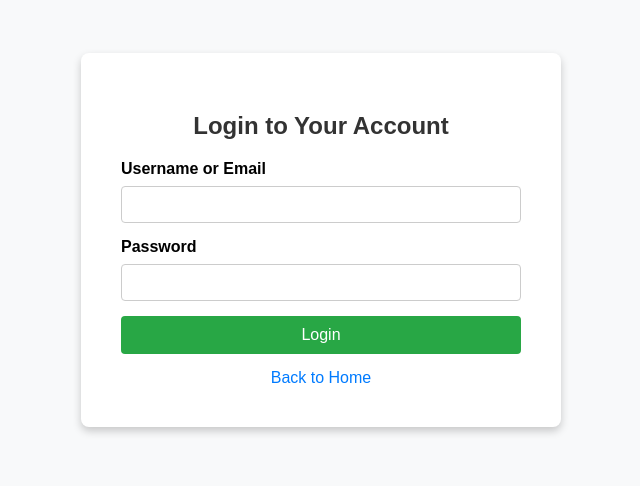
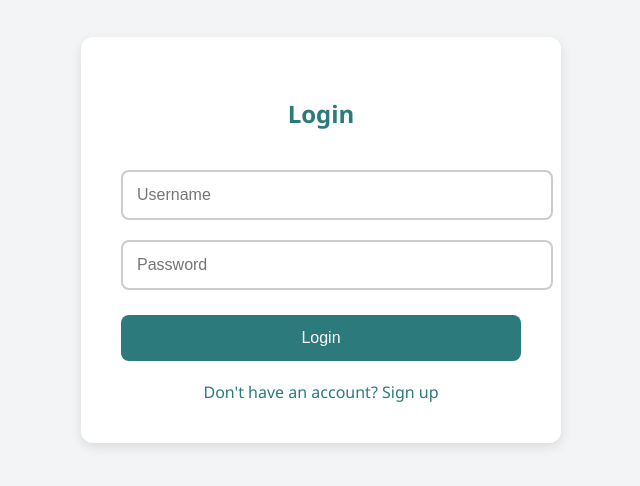
Before and after one commit to Neha-Shri-10/Mini-Project, a plain HTML site: page login.html in a window 1280 px wide. Shown: the part 160-646 px from the top of the page, without its empty margins (319-959 px from the left). Drawn offline with Linux system fonts and the light colour scheme.

Commit message:
final home and login page by thars
final home  with background image given and login page
you can add extra functionalities needed and start working on it

```diff
--- a/login.html
+++ b/login.html
@@ -3,77 +3,71 @@
 <head>
   <meta charset="UTF-8" />
   <meta name="viewport" content="width=device-width, initial-scale=1.0"/>
-<title>Login Page</title>
+  <title>Login - Artisans Bazaar</title>
   <style>
     body {
-    font-family: Arial, sans-serif;
-    background-color: #f8f9fa;
+      font-family: 'Segoe UI', sans-serif;
+      background-color: #f3f4f6;
       margin: 0;
-    padding: 0;
       display: flex;
+      justify-content: center;
+      align-items: center;
       height: 100vh;
-    align-items: center;
-    justify-content: center;
     }
 
     .login-container {
       background-color: #fff;
       padding: 40px;
-    border-radius: 8px;
-    box-shadow: 0 4px 8px rgba(0,0,0,0.2);
+      border-radius: 12px;
+      box-shadow: 0 4px 12px rgba(0,0,0,0.1);
+      width: 100%;
       max-width: 400px;
-    width: 100%;
+      text-align: center;
     }
 
-  h2 {
-    text-align: center;
-    margin-bottom: 20px;
-    color: #333;
+    .login-container h2 {
+      margin-bottom: 30px;
+      color: #2c7a7b;
     }
 
-  form {
-    display: flex;
-    flex-direction: column;
+    input {
+      width: 100%;
+      padding: 14px;
+      margin: 10px 0;
+      border: 2px solid #ccc;
+      border-radius: 8px;
+      font-size: 1em;
+      outline: none;
     }
 
-  label {
-    margin-bottom: 8px;
-    font-weight: bold;
+    input:focus {
+      border-color: #38b2ac;
     }
 
-  input[type="text"],
-  input[type="password"] {
-    padding: 10px;
-    margin-bottom: 15px;
-    border: 1px solid #ccc;
-    border-radius: 4px;
+    .login-btn {
+      width: 100%;
+      padding: 14px;
+      background-color: #2c7a7b;
+      color: white;
+      border: none;
+      border-radius: 8px;
+      font-size: 1em;
+      cursor: pointer;
+      margin-top: 15px;
     }
 
-  button {
-    padding: 10px;
-    background-color: #28a745;
-    color: #fff;
-    border: none;
-    border-radius: 4px;
-    font-size: 1em;
-    cursor: pointer;
-    transition: background-color 0.3s;
+    .login-btn:hover {
+      background-color: #2d9e9e;
     }
 
-  button:hover {
-    background-color: #218838;
+    .signup-link {
+      margin-top: 20px;
+      display: block;
+      text-decoration: none;
+      color: #2c7a7b;
     }
 
-  /* Optional: link to go back */
-  .back-link {
-    display: block;
-    margin-top: 15px;
-    text-align: center;
-    text-decoration: none;
-    color: #007bff;
-  }
-
-  .back-link:hover {
+    .signup-link:hover {
       text-decoration: underline;
     }
   </style>
@@ -81,17 +75,13 @@
 <body>
 
   <div class="login-container">
-  <h2>Login to Your Account</h2>
-  <form action="#" method="POST">
-    <label for="username">Username or Email</label>
-    <input type="text" id="username" name="username" required />
-
-    <label for="password">Password</label>
-    <input type="password" id="password" name="password" required />
-
-    <button type="submit">Login</button>
+    <h2>Login</h2>
+    <form>
+      <input type="text" placeholder="Username" required />
+      <input type="password" placeholder="Password" required />
+      <button class="login-btn" type="submit">Login</button>
+      <a class="signup-link" href="#">Don't have an account? Sign up</a>
     </form>
-  <a href="index.html" class="back-link">Back to Home</a>
   </div>
 
 </body>
```
Also changed, not shown: homem.html (added, +216 -0 lines), 1 other file. Lines whose indentation alone changed are shown as unchanged.
